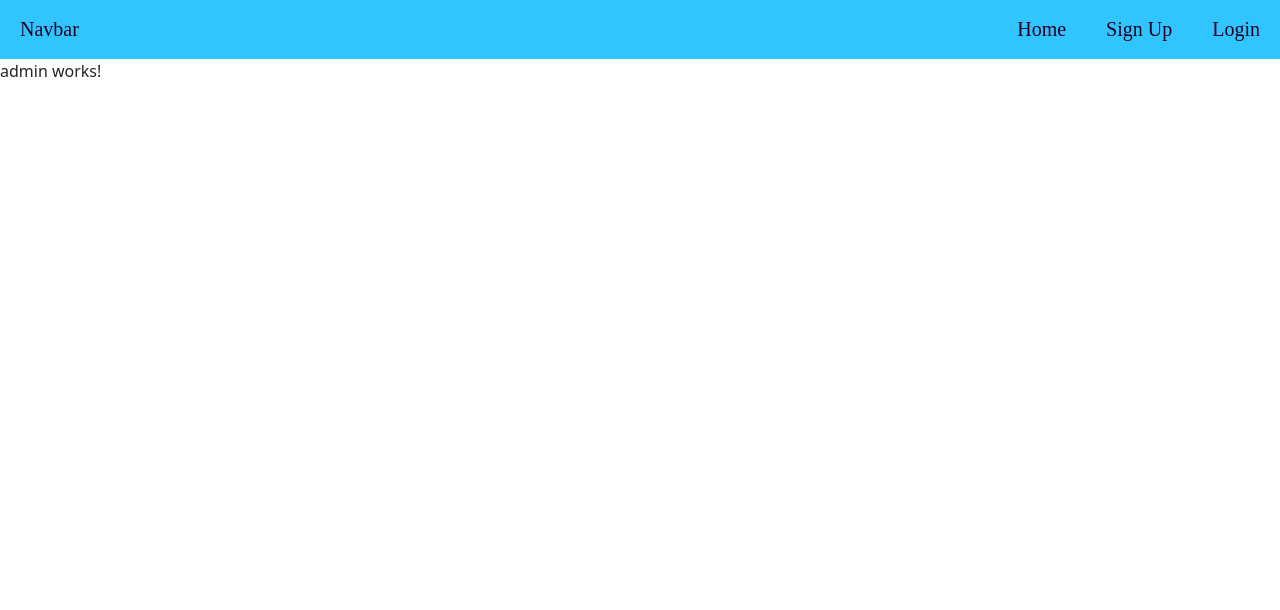
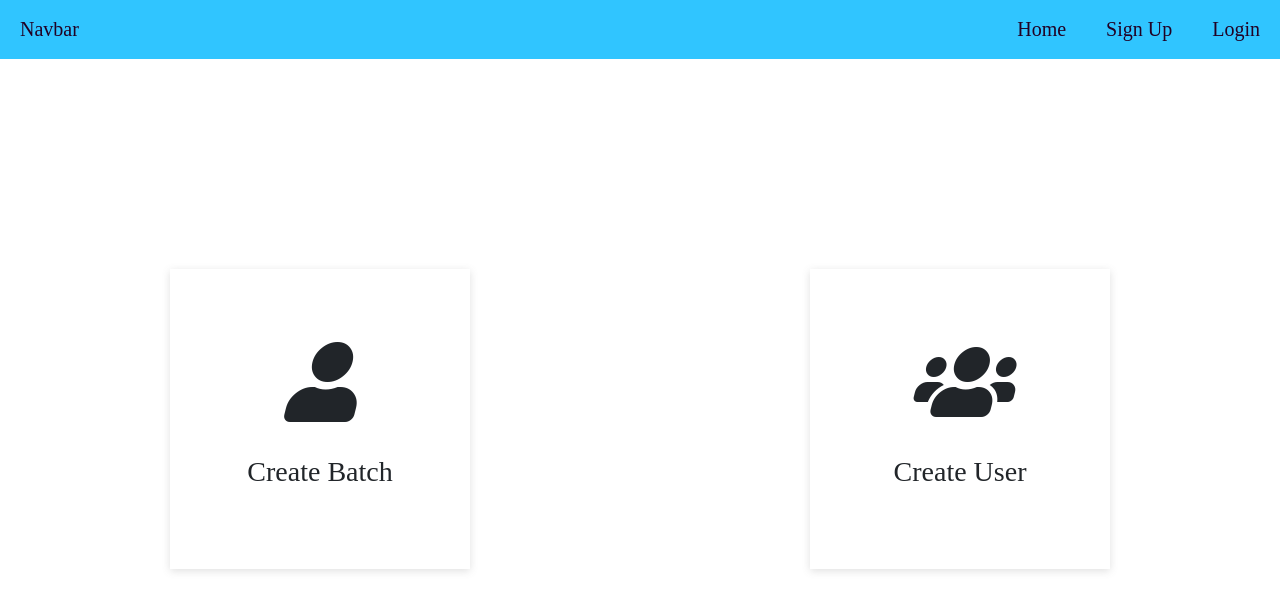
Before and after one commit to abishlal/EEE_Alumni, an Angular app: page /admin in a window 1280 px wide. Shown: the top 610 px of the page. Built offline with nearby package versions, Linux system fonts and the light colour scheme; no server answers.

Commit message:
added admin

```diff
--- a/src/app/admin/admin.component.css
+++ b/src/app/admin/admin.component.css
@@ -0,0 +1,21 @@
+.maincontainer{
+    height: 90vh;
+    display: flex;
+    justify-content: space-around;
+    align-items: center;
+
+}
+.admincard{
+    width:300px;
+    height:300px;
+    display: flex;
+    flex-direction: column;
+    gap: 2em;
+    justify-content: center;
+    align-items: center;
+    box-shadow: rgba(99, 99, 99, 0.2) 0px 2px 8px 0px;
+    cursor: pointer;
+}
+.admincard>i{
+    font-size: 5em;
+}
--- a/src/app/admin/admin.component.html
+++ b/src/app/admin/admin.component.html
@@ -1 +1,44 @@
-<p>admin works!</p>
+<div class="btn btn-primary" *ngIf="!showcard" (click)="showcard=true">Go Back</div>
+
+<div class="maincontainer">
+    <div class="fa admincard" *ngIf="showcard" (click)="this.showcard=false;this.userform=false">
+        <i class="fa-solid fa-user"></i>
+        <h3>Create Batch</h3>
+    </div>
+    <div class="fa admincard" *ngIf="showcard" (click)="this.showcard=false;this.userform=true">
+        <i class="fa-solid fa-users"></i>
+        <h3>Create User</h3>
+    </div>
+    <div *ngIf="!showcard && userform">
+
+    <form class="card-body" #form="ngForm" (submit)="submitForm(form.value,'user')" >
+            <div class="form-group">
+                <label for="eMail">Email</label>
+                <input type="email" class="form-control" name="eMail" placeholder="Enter email ID" ngModel>
+            </div>
+
+        <div class="form-group">
+                <label for="fullName">Password</label>
+                <input type="text"  name="fullname" class="form-control" id="fullName" placeholder="Enter Password" ngModel>
+            </div>
+        <button type="submit" id="submit" name="submit" class="btn btn-primary" >Create User</button>
+    </form>
+
+</div>
+<div *ngIf="!showcard && !userform">
+
+    <form class="card-body" #form="ngForm" (submit)="submitForm(form.value,'batch')" >
+            <div class="form-group">
+                <label for="eMail">From</label>
+                <input type="email" class="form-control" name="eMail" placeholder="From date" ngModel>
+            </div>
+
+            <div class="form-group">
+                <label for="fullName">To</label>
+                <input type="text"  name="fullname" class="form-control" id="fullName" placeholder="To date" ngModel>
+            </div>
+        <button type="submit" id="submit" name="submit" class="btn btn-primary" >Create group</button>
+    </form>
+
+</div>
+</div>
--- a/src/app/admin/admin.component.ts
+++ b/src/app/admin/admin.component.ts
@@ -1,4 +1,6 @@
 import { Component, OnInit } from '@angular/core';
+import {Router} from '@angular/router';
+
 
 @Component({
   selector: 'app-admin',
@@ -6,10 +8,15 @@ import { Component, OnInit } from '@angular/core';
   styleUrls: ['./admin.component.css']
 })
 export class AdminComponent implements OnInit {
-
-  constructor() { }
+  showcard:boolean=true;
+  userform:boolean=true;
+  constructor(private router: Router) {}
 
   ngOnInit(): void {
   }
-
+  submitForm(val:any,type:string){
+    // e.preventdefault();
+    if(type=='user')this.router.navigateByUrl('/edit-profile');
+    console.log(val);
+  }
 }
--- a/src/app/batch/batch.component.scss
+++ b/src/app/batch/batch.component.scss
@@ -77,12 +77,23 @@
 }
 .maincontainer{
     display: flex;
+    flex-direction: column-reverse;
 }
 .leftcontainer{
-    width:20%;
+  width: 100%;
+  display: flex;
+  align-items: center;
+  justify-content: center;
+  align-content: center;
+  flex-wrap: wrap;
+}
+
+.leftcontainer>div{
+  flex: 200px 0 1;
+
 }
 .rightcontainer{
-    width:80%;
+    width:100%;
     display: flex;
     justify-content: center;
     align-items: center;
```
